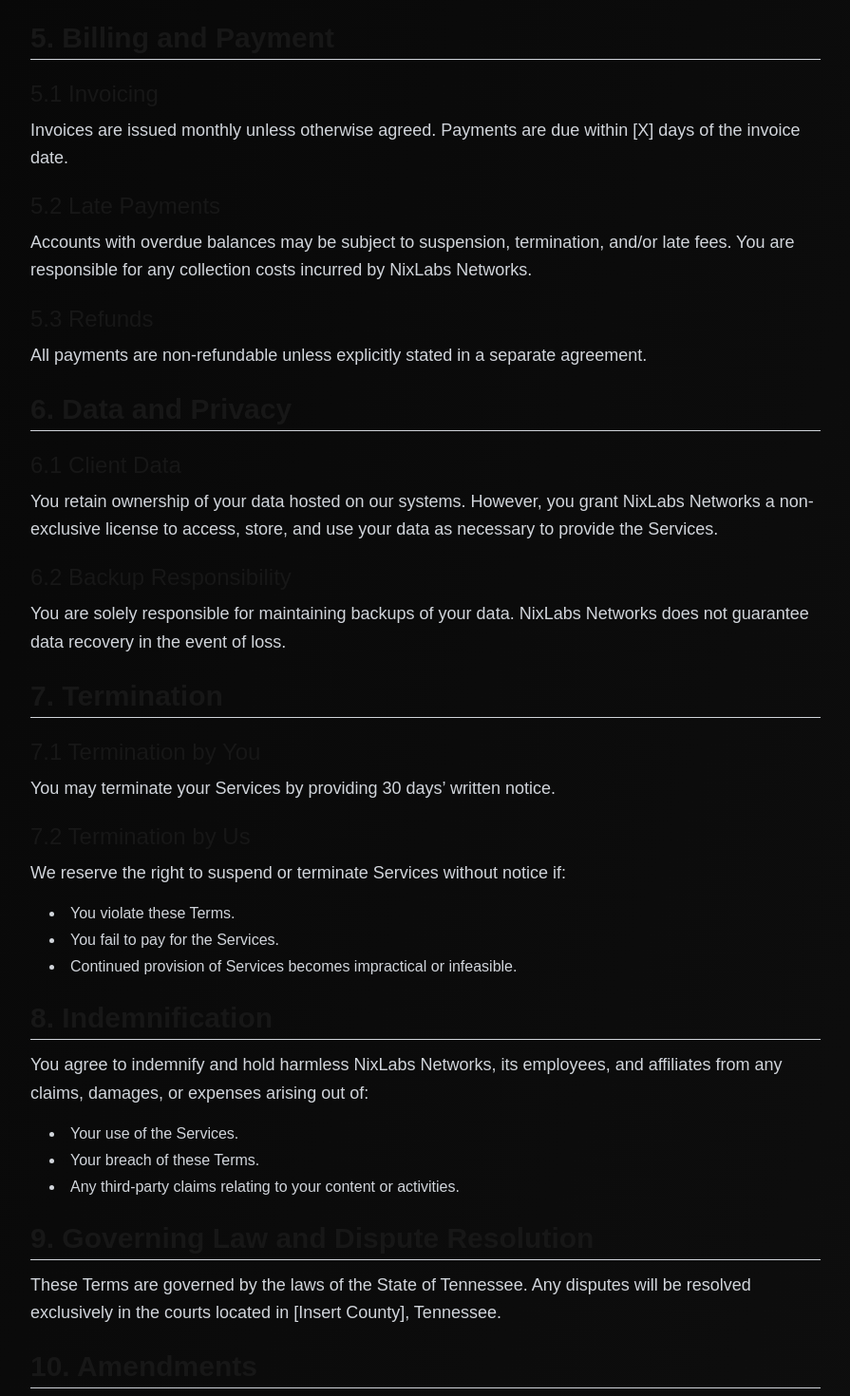
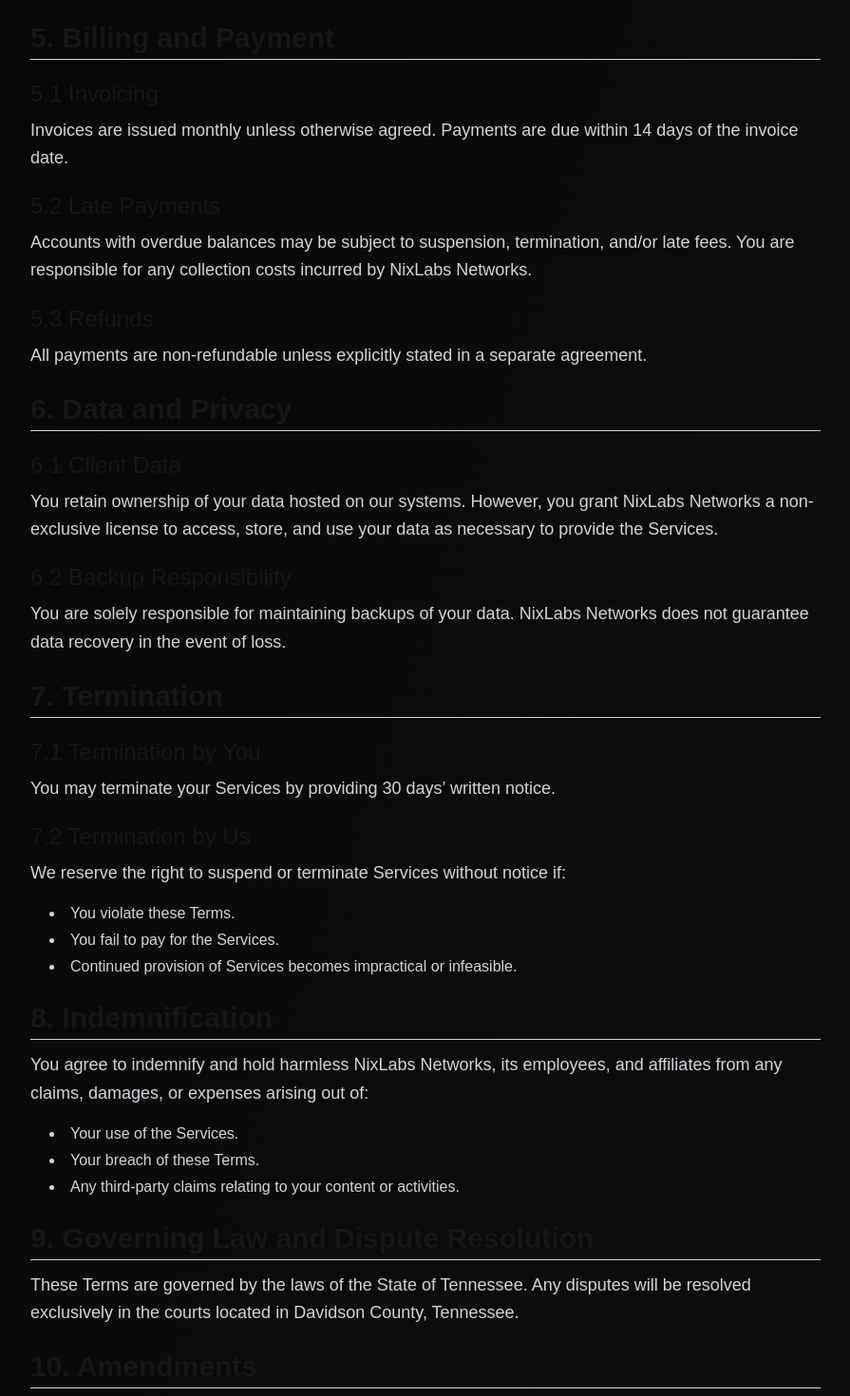
Before and after one commit to NixLabs-Dev/Website, a Next.js app: page /legal/terms in a window 1280 px wide. Shown: the part 1760-3230 px from the top of the page at 95% size, without its empty margins (192-1087 px from the left). Built offline with nearby package versions, Linux system fonts and the light colour scheme.

Commit message:
fix legal

```diff
--- a/src/pages/legal/terms.mdx
+++ b/src/pages/legal/terms.mdx
@@ -69,7 +69,7 @@
 
 ### 5.1 Invoicing
 
-Invoices are issued monthly unless otherwise agreed. Payments are due within [X] days of the invoice date.
+Invoices are issued monthly unless otherwise agreed. Payments are due within 14 days of the invoice date.
 
 ### 5.2 Late Payments
 
@@ -120,7 +120,7 @@
 
 ## 9. Governing Law and Dispute Resolution
 
-These Terms are governed by the laws of the State of Tennessee. Any disputes will be resolved exclusively in the courts located in [Insert County], Tennessee.
+These Terms are governed by the laws of the State of Tennessee. Any disputes will be resolved exclusively in the courts located in Davidson County, Tennessee.
 
 
 ## 10. Amendments
```
